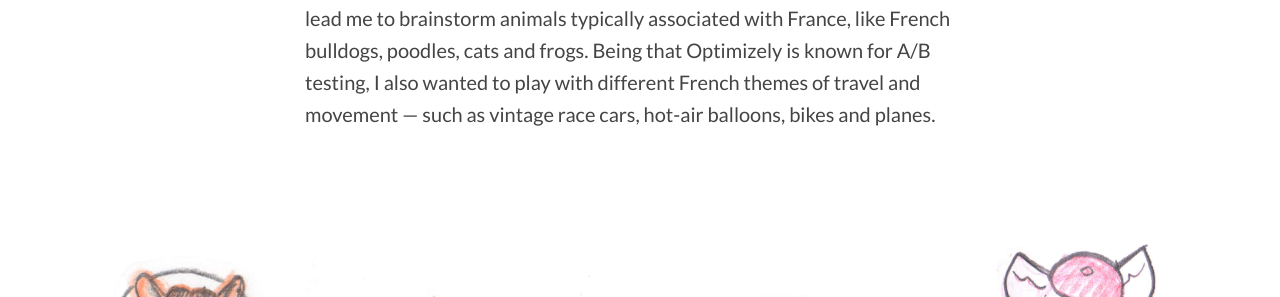
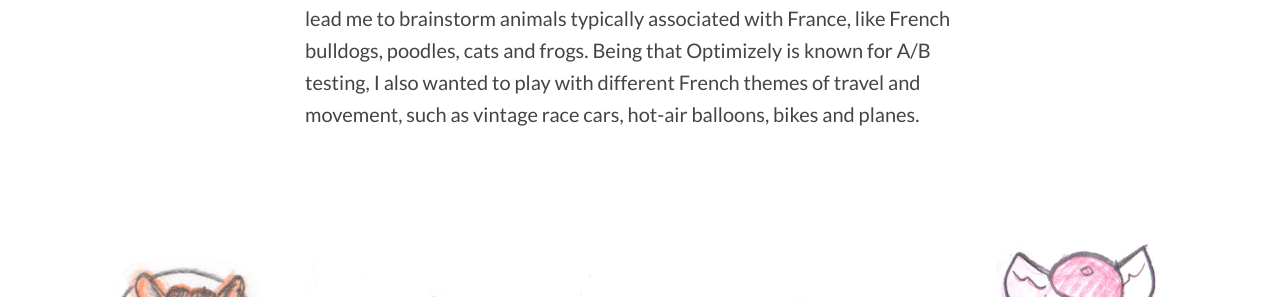
Before and after one commit to btamps/btamps.github.io, a Jekyll site: the page built from _posts/2016-04-17-oui-mascot.markdown, in a window 1280 px wide and 900 px high, scrolled down 1117 px. Shown: the part 318-615 px from the top of the window. Built offline with Jekyll 4.4.1, drawn with Linux system fonts in a browser that asks for light colours; nearby versions of some CDN libraries; some of the changed text lies outside the part shown.

Commit message:
content edits

```diff
--- a/_posts/2016-04-17-oui-mascot.markdown
+++ b/_posts/2016-04-17-oui-mascot.markdown
@@ -48,7 +48,7 @@ client: "Optimizely"
   <div class="row">
     <div class="col-sm-7 description center">
       <h2>Concept Sketches</h2>
-      <p>My process of determining the mascot began with gathering the requirements from Optimizely's design team. Because their UI library is referred to as <a href="https://github.com/optimizely/oui" target="_blank">OUI</a> (French for “yes” and pronounced “<i>we</i>”), the design team wanted an animal that would pair well with a French-related elements. This lead me to brainstorm animals typically associated with France, like French bulldogs, poodles, cats and frogs. Being that Optimizely is known for A/B testing, I also wanted to play with different French themes of travel and movement — such as vintage race cars, hot-air balloons, bikes and planes.</p>
+      <p>My process of determining the mascot began with gathering the requirements from Optimizely's design team. Because their UI library is referred to as <a href="https://github.com/optimizely/oui" target="_blank">OUI</a> (French for “yes” and pronounced “<i>we</i>”), the design team wanted an animal that would pair well with a French-related elements. This lead me to brainstorm animals typically associated with France, like French bulldogs, poodles, cats and frogs. Being that Optimizely is known for A/B testing, I also wanted to play with different French themes of travel and movement, such as vintage race cars, hot-air balloons, bikes and planes.</p>
     </div>
   </div>
 
```
